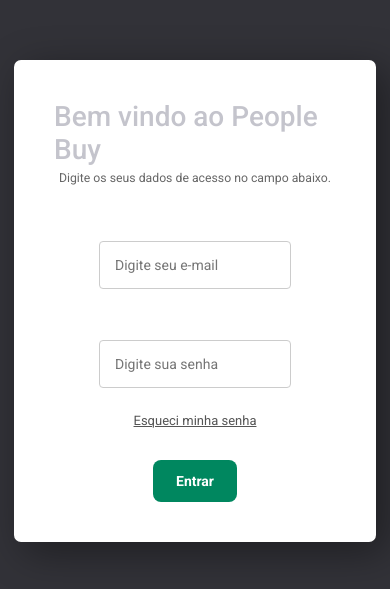
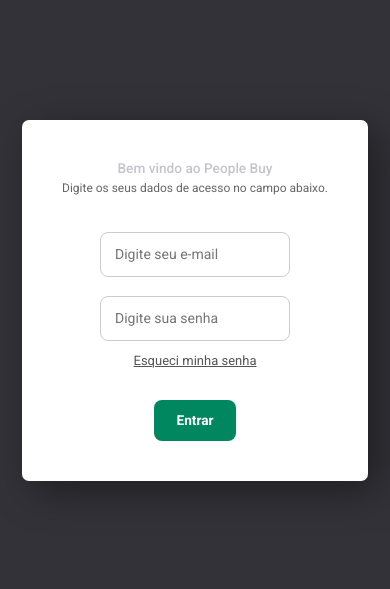
Before and after one commit to dclaumanndeveloper/people-buy-react, a React (Vite) app: page / in a window 390 px wide. Shown: the part 149-738 px from the top of the page. Built offline with nearby package versions, Linux system fonts and the light colour scheme.

Commit message:
update: alter login page

```diff
--- a/src/App.module.css
+++ b/src/App.module.css
@@ -13,7 +13,7 @@
 @media (max-width:768px){
 
   html{
-    font-size:87.5%;
+    font-size:85.5%;
   }
   .wrapper{
     grid-template-columns: 1fr;
--- a/src/components/Login.module.css
+++ b/src/components/Login.module.css
@@ -26,7 +26,7 @@
     padding: 0;
     margin: 0;
     font-weight: 500;
-    font-size: 2rem;
+    font-size: 1rem;
     text-indent: 0%;
     color: var(--gray-300);
 }
@@ -39,12 +39,12 @@
 }
 
 .formLogin input {
-    padding: 15px;
+    padding: 1rem;
     font-size: 14px;
     border: 1px solid #ccc;
-    margin-bottom: 20px;
-    margin-top: 5px;
-    border-radius: 4px;
+    margin-bottom: 0.5rem;
+    margin-top: 0.5rem;
+    border-radius: 8px;
     transition: all linear 160ms;
     outline: none;
 }
@@ -52,11 +52,6 @@
 
 .formLogin input:focus {
     border: 1px solid var(--green-300);
-}
-
-.formLogin label {
-    font-size: 14px;
-    font-weight: 600;
 }
 
 .formLogin a {
--- a/src/components/Login.tsx
+++ b/src/components/Login.tsx
@@ -7,9 +7,7 @@
             <form className={styles.formLogin}>
                 <h1>Bem vindo ao People Buy</h1>
                 <p>Digite os seus dados de acesso no campo abaixo.</p>
-                <label>E-mail:</label>
                 <input type="email" placeholder="Digite seu e-mail" />
-                <label>Password:</label>
                 <input type="password" placeholder="Digite sua senha" />
                 <a href="/">Esqueci minha senha</a>
                 <button type="submit" className={styles.btn}>
```
